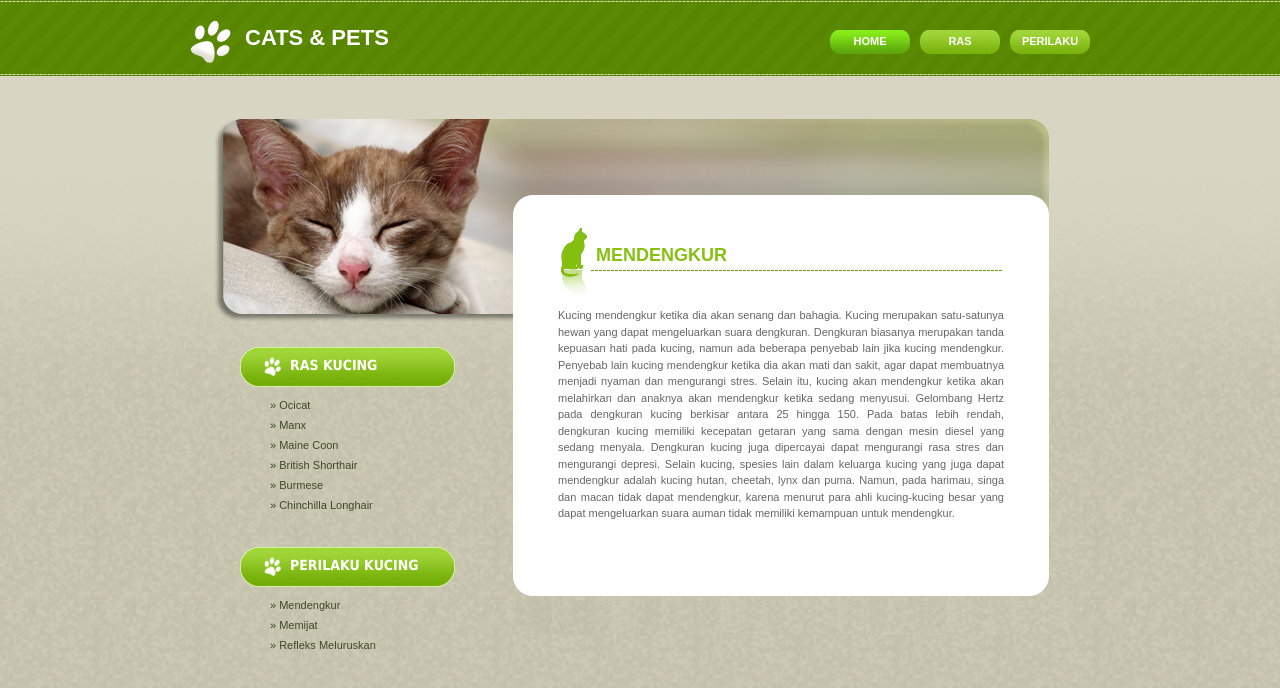
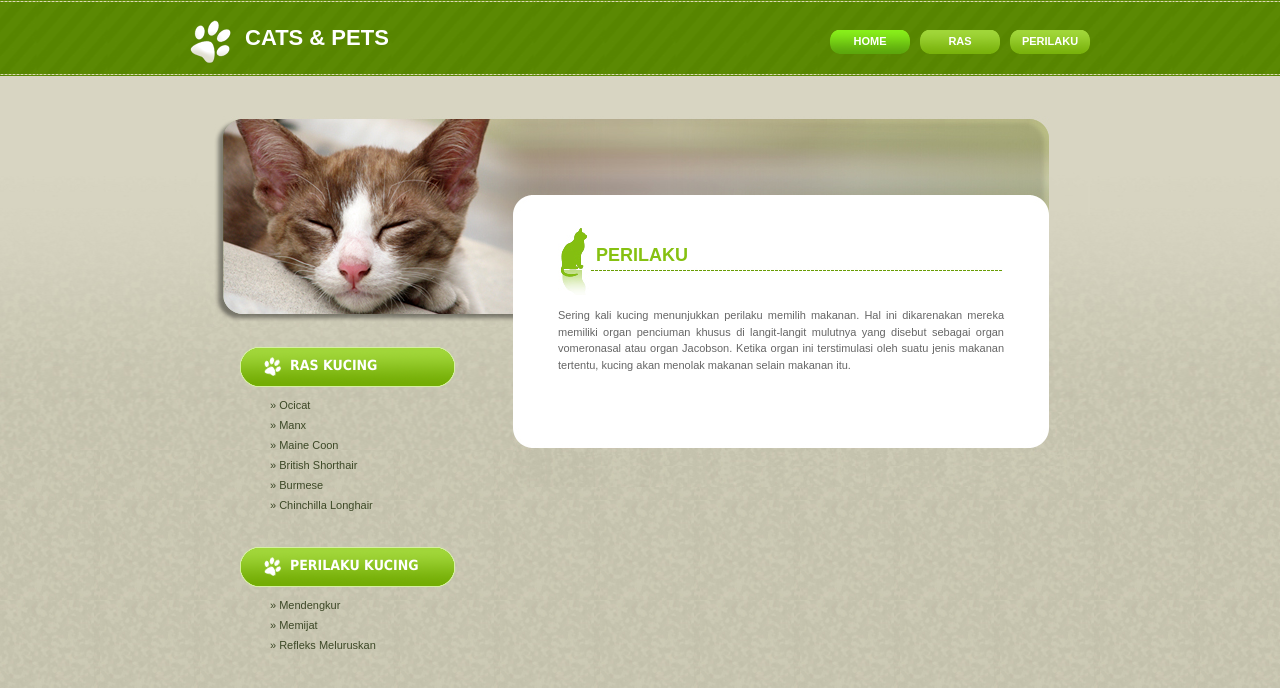
Before and after one commit to fathanakbars/fathanakbars, a plain HTML site: page perilaku/index.html in a window 1280 px wide. Drawn offline with Linux system fonts and the light colour scheme.

Commit message:
Update index.html

```diff
--- a/perilaku/index.html
+++ b/perilaku/index.html
@@ -40,10 +40,8 @@
     </div>
     <div id="templatemo_right_column">
       <div id="templatemo_right_top"></div>
-      <div id="templatemo_right_mid"><h1>MENDENGKUR</h1>
-        <p>Kucing mendengkur ketika dia akan senang dan bahagia. Kucing merupakan satu-satunya hewan yang dapat mengeluarkan suara dengkuran. Dengkuran biasanya merupakan tanda kepuasan hati pada kucing, namun ada beberapa penyebab lain jika kucing mendengkur. Penyebab lain kucing mendengkur ketika dia akan mati dan sakit, agar dapat membuatnya menjadi nyaman dan mengurangi stres. Selain itu, kucing akan mendengkur ketika akan melahirkan dan anaknya akan mendengkur ketika sedang menyusui.
-
-        Gelombang Hertz pada dengkuran kucing berkisar antara 25 hingga 150. Pada batas lebih rendah, dengkuran kucing memiliki kecepatan getaran yang sama dengan mesin diesel yang sedang menyala. Dengkuran kucing juga dipercayai dapat mengurangi rasa stres dan mengurangi depresi. Selain kucing, spesies lain dalam keluarga kucing yang juga dapat mendengkur adalah kucing hutan, cheetah, lynx dan puma. Namun, pada harimau, singa dan macan tidak dapat mendengkur, karena menurut para ahli kucing-kucing besar yang dapat mengeluarkan suara auman tidak memiliki kemampuan untuk mendengkur.
+      <div id="templatemo_right_mid"><h1>PERILAKU</h1>
+        <p>Sering kali kucing menunjukkan perilaku memilih makanan. Hal ini dikarenakan mereka memiliki organ penciuman khusus di langit-langit mulutnya yang disebut sebagai organ vomeronasal atau organ Jacobson. Ketika organ ini terstimulasi oleh suatu jenis makanan tertentu, kucing akan menolak makanan selain makanan itu.
 
 </p>
 
```
